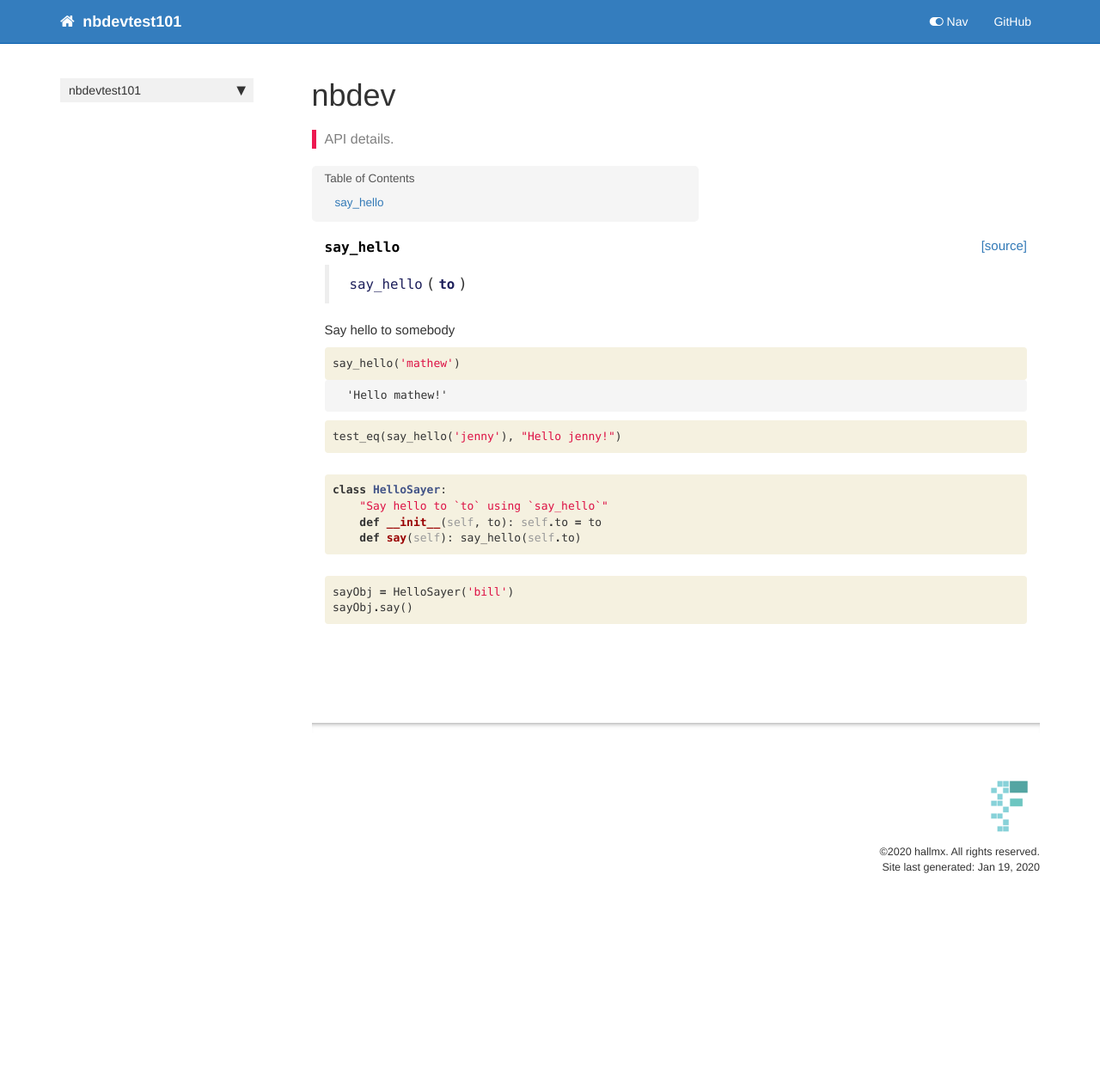
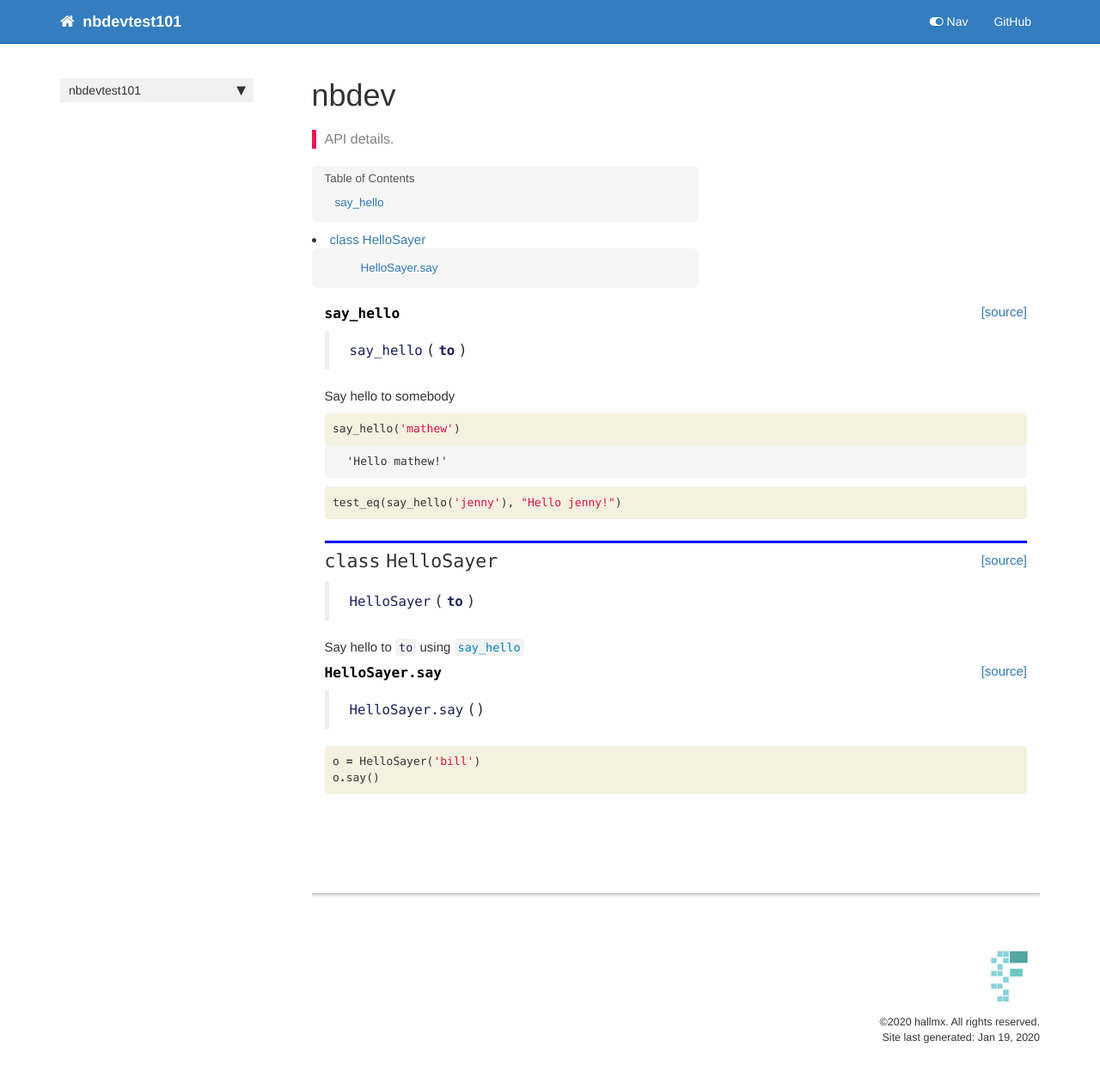
Before and after one commit to mathewhall100/nbdevtest101, a Jekyll site: the page built from docs/core.html, in a window 1280 px wide. Shown: the whole page at 86% size. Built offline with Jekyll 4.4.1, drawn with Linux system fonts in a browser that asks for light colours; nearby versions of some CDN libraries; comment, search, counter and statistics services are not loaded; before the commit the page ends 1069 px from its top, so only the background shows below that.

Commit message:
helloSayer class added to docs

```diff
--- a/docs/core.html
+++ b/docs/core.html
@@ -89,17 +89,45 @@
 
 </div>
 <div class="cell border-box-sizing code_cell rendered">
-<div class="input">
 
-<div class="inner_cell">
-    <div class="input_area">
-<div class=" highlight hl-ipython3"><pre><span></span><span class="k">class</span> <span class="nc">HelloSayer</span><span class="p">:</span>
-    <span class="s2">&quot;Say hello to `to` using `say_hello`&quot;</span>
-    <span class="k">def</span> <span class="nf">__init__</span><span class="p">(</span><span class="bp">self</span><span class="p">,</span> <span class="n">to</span><span class="p">):</span> <span class="bp">self</span><span class="o">.</span><span class="n">to</span> <span class="o">=</span> <span class="n">to</span>
-    <span class="k">def</span> <span class="nf">say</span><span class="p">(</span><span class="bp">self</span><span class="p">):</span> <span class="n">say_hello</span><span class="p">(</span><span class="bp">self</span><span class="o">.</span><span class="n">to</span><span class="p">)</span>
-</pre></div>
+</div>
+<div class="cell border-box-sizing code_cell rendered">
 
-    </div>
+<div class="output_wrapper">
+<div class="output">
+
+<div class="output_area">
+
+
+<div class="output_markdown rendered_html output_subarea ">
+<h2 id="HelloSayer" class="doc_header"><code>class</code> <code>HelloSayer</code><a href="https://github.com/mathewhall100/nbdevtest101/tree/master/nbdevtest101/core.py#L11" class="source_link" style="float:right">[source]</a></h2><blockquote><p><code>HelloSayer</code>(<strong><code>to</code></strong>)</p>
+</blockquote>
+<p>Say hello to <code>to</code> using <a href="/nbdevtest101/core#say_hello"><code>say_hello</code></a></p>
+
+</div>
+
+</div>
+
+</div>
+</div>
+
+</div>
+<div class="cell border-box-sizing code_cell rendered">
+
+<div class="output_wrapper">
+<div class="output">
+
+<div class="output_area">
+
+
+<div class="output_markdown rendered_html output_subarea ">
+<h4 id="HelloSayer.say" class="doc_header"><code>HelloSayer.say</code><a href="https://github.com/mathewhall100/nbdevtest101/tree/master/nbdevtest101/core.py#L14" class="source_link" style="float:right">[source]</a></h4><blockquote><p><code>HelloSayer.say</code>()</p>
+</blockquote>
+
+</div>
+
+</div>
+
 </div>
 </div>
 
@@ -109,8 +137,8 @@
 
 <div class="inner_cell">
     <div class="input_area">
-<div class=" highlight hl-ipython3"><pre><span></span><span class="n">sayObj</span> <span class="o">=</span> <span class="n">HelloSayer</span><span class="p">(</span><span class="s1">&#39;bill&#39;</span><span class="p">)</span>
-<span class="n">sayObj</span><span class="o">.</span><span class="n">say</span><span class="p">()</span>
+<div class=" highlight hl-ipython3"><pre><span></span><span class="n">o</span> <span class="o">=</span> <span class="n">HelloSayer</span><span class="p">(</span><span class="s1">&#39;bill&#39;</span><span class="p">)</span>
+<span class="n">o</span><span class="o">.</span><span class="n">say</span><span class="p">()</span>
 </pre></div>
 
     </div>
--- a/nbdevtest101/_nbdev.py
+++ b/nbdevtest101/_nbdev.py
@@ -2,7 +2,8 @@
 
 __all__ = ["index", "modules", "custom_doc_links", "git_url"]
 
-index = {"say_hello": "00_core.ipynb"}
+index = {"say_hello": "00_core.ipynb",
+         "HelloSayer": "00_core.ipynb"}
 
 modules = ["core.py"]
 
```
Also changed, not shown: nbdevtest101/core.py (+7 -1 lines), 1 other file.
